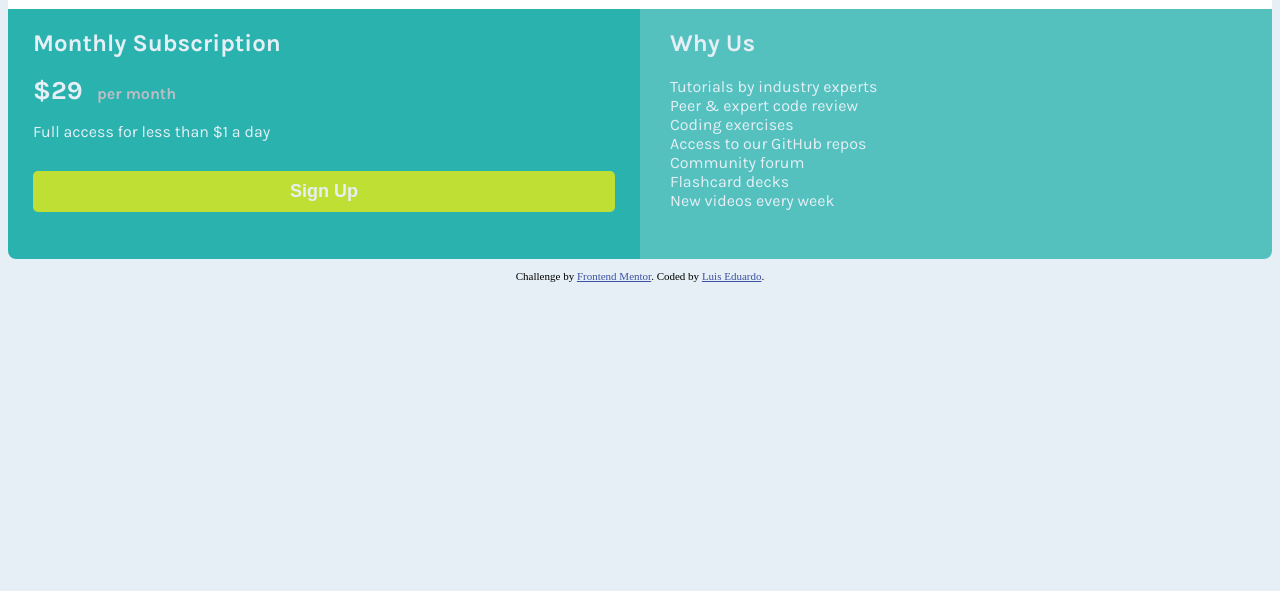
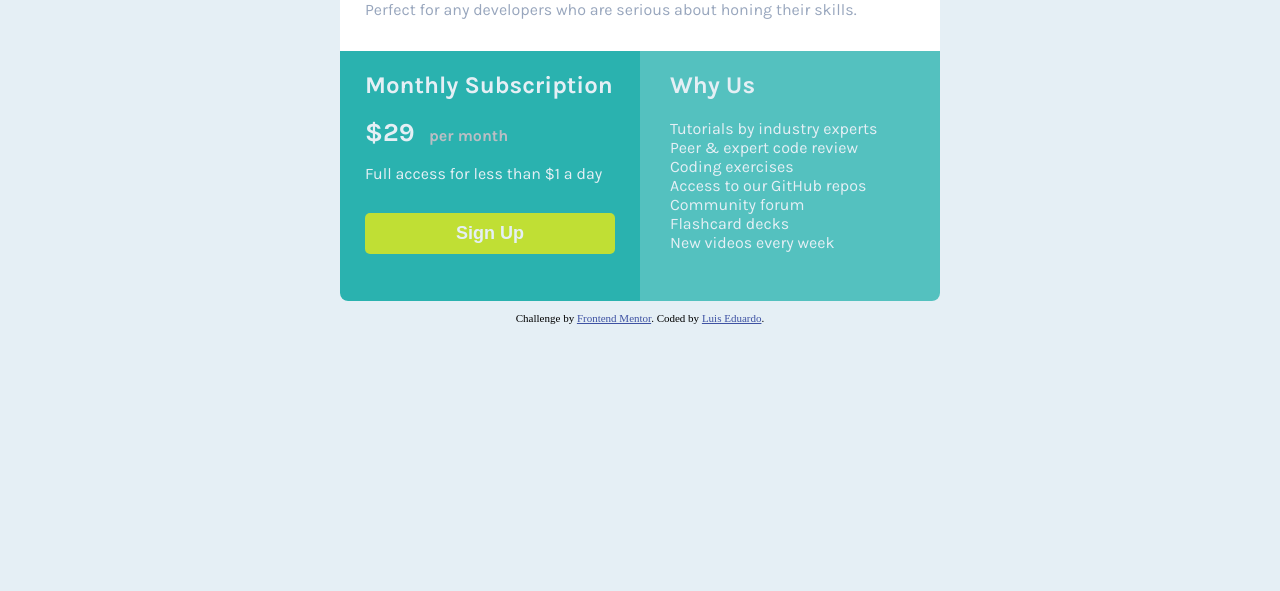
Before and after one commit to luiseduardo85/single-price-grid, a plain HTML site: page index.html in a window 1280 px wide. Shown: the part 209-800 px from the top of the page. Drawn offline with Linux system fonts and the light colour scheme.

Commit message:
Update index.html

```diff
--- a/index.html
+++ b/index.html
@@ -19,6 +19,7 @@
   </style>
 </head>
 <body>
+  <div class="fill">
   <div class="grid-container">
     <div class="conteudo">
       <h1>Join our community</h1>
@@ -59,7 +60,7 @@
 
     </div>
   </div>
-
+</div>
   <footer>
     <p class="attribution">
       Challenge by <a href="https://www.frontendmentor.io?ref=challenge" target="_blank">Frontend Mentor</a>.
```
